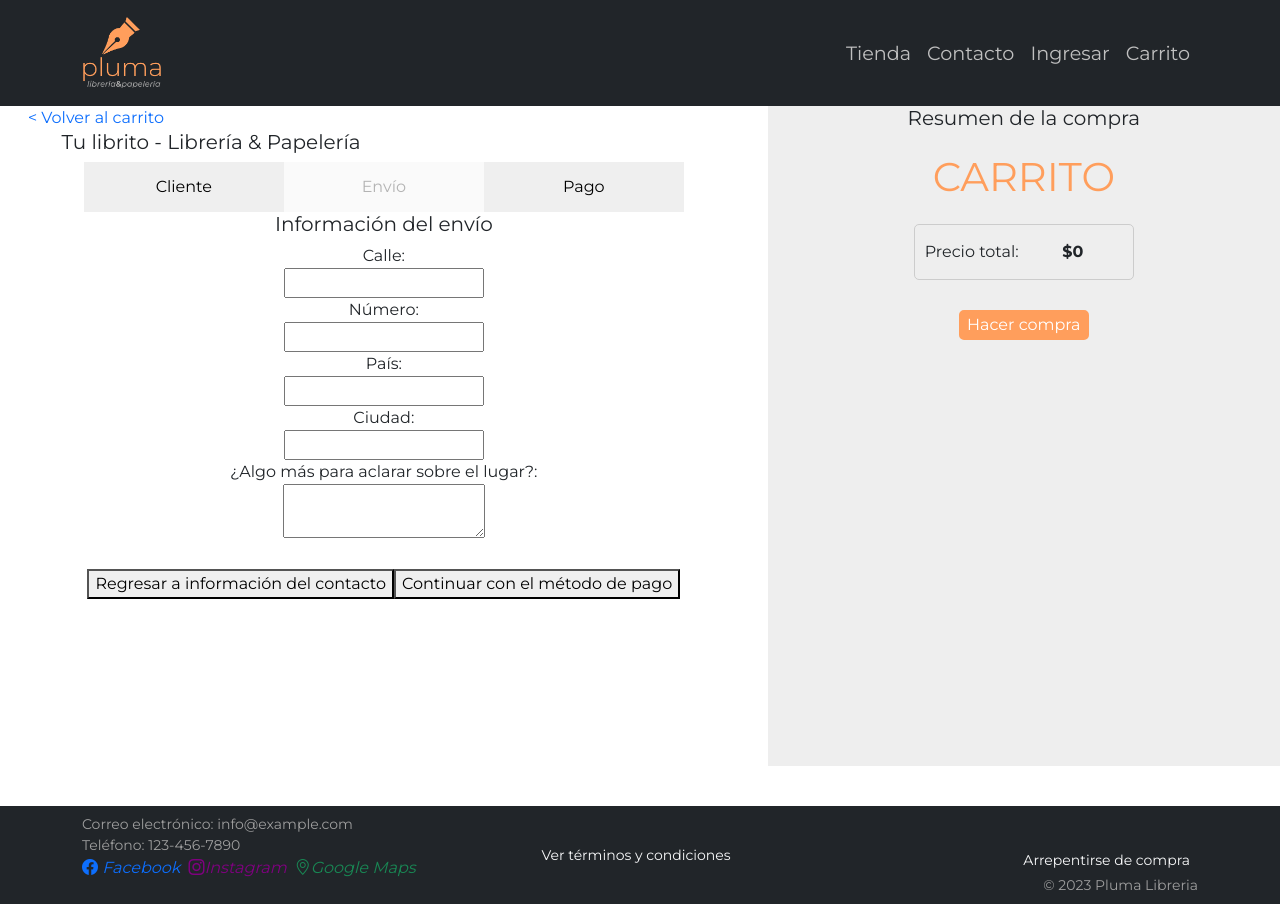
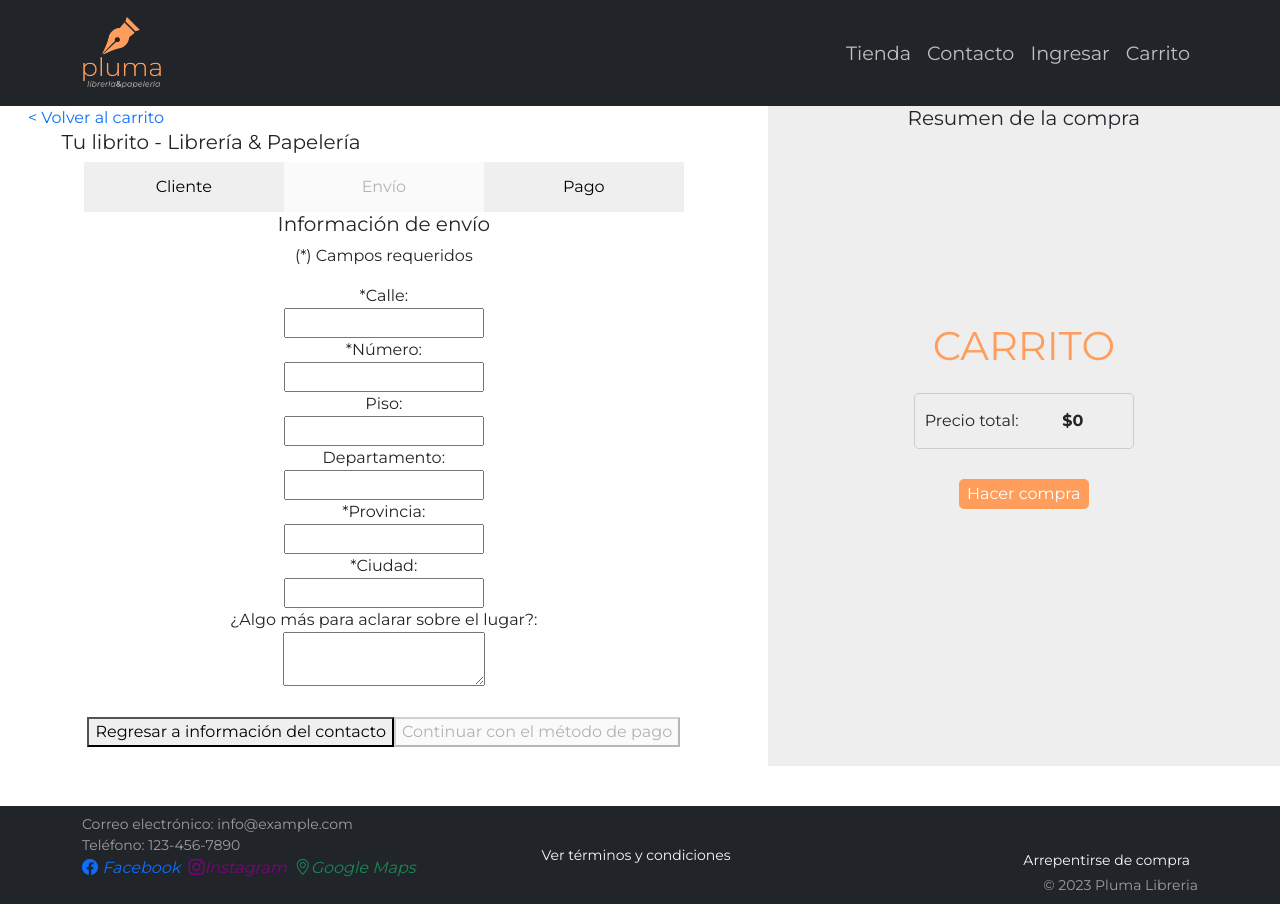
Before and after one commit to MoralesMatiasEzequiel/pf-libreria-FRONT, a React (Create React App) app: page /checkout in a window 1280 px wide. Both pictures are taken after a click on the button "Envío". Built offline with nearby package versions, Linux system fonts and the light colour scheme.

Commit message:
FORMULARIO DE DATOS DE COMPRADOR Y DE DATOS DE ENVÍO - TERMINADOS

```diff
--- a/src/components/views/Cart/Cart.jsx
+++ b/src/components/views/Cart/Cart.jsx
@@ -12,17 +12,47 @@ const Cart = () => {
     const [ formShipment, setFormShipment ] = useState(false);
     const [ formPay, setFormPay ] = useState(false);
 
+    const handleFormInfoClick = () => {
+        setFormInfo(true);
+        setFormShipment(false);
+        setFormPay(false);
+      };
+
+      const handleFormShipmentClick = () => {
+        setFormInfo(false);
+        setFormShipment(true);
+        setFormPay(false);
+      };
+
+      const handleFormPayClick = () => {
+        setFormInfo(false);
+        setFormShipment(false);
+        setFormPay(true);
+      };
+
     return (
         <div className={style.container}>
             <div className={style.containerInfo}>
                 <Link to={"/cart"} className={style.linkBack}>{"< Volver al carrito"}</Link>
                 <h5 className={style.title}>Tu librito - Librería & Papelería</h5>
-                <button className={style.boton} onClick={() => {setFormInfo(true); setFormShipment(false); setFormPay(false);}} disabled={formInfo}>Cliente</button>
-                <button className={style.boton} onClick={() => {setFormInfo(false); setFormShipment(true); setFormPay(false);}} disabled={formShipment}>Envío</button>
-                <button className={style.boton} onClick={() => {setFormInfo(false); setFormShipment(false); setFormPay(true);}} disabled={formPay}>Pago</button>
-                <FormInfoCart state={formInfo}/>
-                <FormShipmentCart state={formShipment}/>
-                <FormPayCart state={formPay}/>
+                <button
+                    className={style.boton}
+                    onClick={handleFormInfoClick}
+                    disabled={formInfo}
+                >Cliente</button>
+                <button
+                    className={style.boton}
+                    onClick={handleFormShipmentClick}
+                    disabled={formShipment}
+                >Envío</button>
+                <button
+                    className={style.boton}
+                    onClick={handleFormPayClick}
+                    disabled={formPay}
+                >Pago</button>
+                <FormInfoCart state={formInfo} setFormInfo={setFormInfo} setFormShipment={setFormShipment} setFormPay={setFormPay}/>
+                <FormShipmentCart state={formShipment} setFormInfo={setFormInfo} setFormShipment={setFormShipment} setFormPay={setFormPay} />
+                <FormPayCart state={formPay} setFormInfo={setFormInfo} setFormShipment={setFormShipment} setFormPay={setFormPay}/>
             </div>
             <div className={style.containerSubTotal}>
                 <h5>Resumen de la compra</h5>
--- a/src/components/views/Cart/FormInfoCart.jsx
+++ b/src/components/views/Cart/FormInfoCart.jsx
@@ -4,7 +4,7 @@ import { useDispatch, useSelector } from "react-redux";
 import { setClient } from "../../../redux/CartActions";
 
 
-const FormInfoCart = ({ state }) => {
+const FormInfoCart = ({ state, setFormInfo, setFormShipment, setFormPay }) => {
 
     const dispatch = useDispatch();
     const { clientInfo } = useSelector((state) => state.cart);
@@ -40,8 +40,11 @@ const FormInfoCart = ({ state }) => {
             dni: form.dni
         }
         dispatch(setClient(newClientInfo));
+        setFormInfo(false);
+        setFormShipment(true);
+        setFormPay(false);
     }
-    function validateNumberInput(event) {
+    const validateNumberInput = (event) => {
         const input = event.target;
         const sanitizedValue = input.value.replace(/\D/g, ''); // Elimina todos los caracteres que no sean dígitos
 
@@ -61,31 +64,31 @@ const FormInfoCart = ({ state }) => {
                 <form onSubmit={handleSubmit}>
                     <div>
                         <h5>Información de contacto</h5>
+                        <p>(*) Campos requeridos</p>
                     </div>
                     <div>
-                        <label htmlFor="email">E-mail: </label>
+                        <label htmlFor="email">*E-mail: </label>
+                        <br/>
                         <input type="text" name="email" onChange={handleInputChange} value={form.email}/>
                     </div>
-                    <br />
                     <div>
-                        <label htmlFor="name">Nombre: </label>
-
+                        <label htmlFor="name">*Nombre: </label>
+                        <br/>
                         <input type="text" name="name" onChange={handleInputChange} value={form.name}/>
                     </div>
-                    <br />
                     <div>
-                        <label htmlFor="surname">Apellido: </label>
-
+                        <label htmlFor="surname">*Apellido: </label>
+                        <br/>
                         <input type="text" name="surname" onChange={handleInputChange} value={form.surname}/>
                     </div>
                     <div>
-                        <label htmlFor="phone">Teléfono (sin ceros ni guiones): </label>
-
+                        <label htmlFor="phone">*Teléfono (sin ceros ni guiones): </label>
+                        <br/>
                         <input type="text" name="phone" onInput={validateNumberInput} onChange={handleInputChange} value={form.phone}/>
                     </div>
-                    <br/>
                     <div>
-                        <label htmlFor="dni">DNI/CUIL (sin puntos): </label>
+                        <label htmlFor="dni">*DNI/CUIL (sin puntos): </label>
+                        <br/>
                         <input type="text" name="dni" onInput={validateNumberInput} onChange={handleInputChange} value={form.dni}/>
                     </div>
                     <br />
--- a/src/components/views/Cart/FormPayCart.jsx
+++ b/src/components/views/Cart/FormPayCart.jsx
@@ -5,7 +5,7 @@ import { createOrder } from "../../../redux/CartActions";
 import { useEffect } from "react";
 
 
-const FormPayCart = ({ state }) => {
+const FormPayCart = ({ state, setFormInfo, setFormShipment, setFormPay }) => {
 
     const dispatch = useDispatch();
     const { productsOnCart, paymentLink } = useSelector((state) => state.cart)
@@ -43,7 +43,7 @@ const FormPayCart = ({ state }) => {
                             <br/>
                         </div>
                         <div>
-                            <button>Regresar a método de envío</button>
+                            <button onClick={() => {setFormInfo(false); setFormShipment(true); setFormPay(false);}}>Regresar a método de envío</button>
                             <button onClick={handleOnClick}>Realizar compra</button>
                         </div>
                     {/* </form>             */}
--- a/src/components/views/Cart/FormShipmentCart.jsx
+++ b/src/components/views/Cart/FormShipmentCart.jsx
@@ -1,55 +1,113 @@
-import React, { useState } from "react";
+import React, { useEffect, useState } from "react";
 import style from "./FormShipmentCart.module.css";
+import { useDispatch, useSelector } from "react-redux";
+import { setShipment } from "../../../redux/CartActions";
 
 
-const FormShipmentCart = ({ state }) => {
+const FormShipmentCart = ({ state, setFormInfo, setFormShipment, setFormPay }) => {
+
+    const dispatch = useDispatch();
+    const { shipmentInfo } = useSelector((state) => state.cart);
+
+    useEffect(() => {
+        console.log(shipmentInfo);
+    }, [shipmentInfo]);
 
     const [ form, setForm ] = useState({
         street: '',
         number: '',
-        country: '',
+        floor: '',
+        apartment: '',
+        province: '',
         city: '',
-        clarification: ''
+        comentary: ''
     });
 
+    const handleInputChange = (event) => {
+        const { name, value } = event.target;
+        setForm({
+            ...form,
+            [name]: value
+        })
+    }
 
+    const handleSubmit = (event) => {
+        event.preventDefault();
+        const newShipmentInfo ={
+            street: form.street,
+            number: form.number,
+            floor: form.floor,
+            apartment: form.apartment,
+            province: form.province,
+            city: form.city,
+            comentary: form.comentary
+        }
+        dispatch(setShipment(newShipmentInfo));
+        setFormInfo(false);
+        setFormShipment(false);
+        setFormPay(true);
+    }
+
+    const validateNumberInput = (event) => {
+        const input = event.target;
+        const sanitizedValue = input.value.replace(/\D/g, ''); // Elimina todos los caracteres que no sean dígitos
+
+        input.value = sanitizedValue;
+    }
+
+    const isDisabled =
+    form.street.trim() === '' ||
+    form.number.trim() === '' ||
+    form.province.trim() === '' ||
+    form.city.trim() === '';
 
     return (
         <div>
             {state &&
-                <form>
+                <form onSubmit={handleSubmit}>
                     <div>
-                        <h5>Información del envío</h5>
+                        <h5>Información de envío</h5>
+                        <p>(*) Campos requeridos</p>
                     </div>
                     <div>
-                        <label htmlFor="street">Calle: </label>
-                        <br />
-                        <input type="text" name="street" value={form.street}/>
+                        <label htmlFor="street">*Calle: </label>
+                        <br/>
+                        <input type="text" name="street" onChange={handleInputChange} value={form.street}/>
                     </div>
                     <div>
-                        <label htmlFor="number">Número: </label>
+                        <label htmlFor="number">*Número: </label>
                         <br />
-                        <input type="text" name="number" value={form.number}/>
+                        <input type="text" name="number" onInput={validateNumberInput}onChange={handleInputChange} value={form.number}/>
                     </div>
                     <div>
-                        <label htmlFor="country">País: </label>
-                        <br />
-                        <input type="text" name="country" value={form.country}/>
+                        <label htmlFor="floor">Piso: </label>
+                        <br/>
+                        <input type="text" name="floor" onChange={handleInputChange} value={form.floor}/>
                     </div>
                     <div>
-                        <label htmlFor="city">Ciudad: </label>
-                        <br />
-                        <input type="text" name="city" value={form.city}/>
+                        <label htmlFor="apartment">Departamento: </label>
+                        <br/>
+                        <input type="text" name="apartment" onChange={handleInputChange} value={form.apartment}/>
                     </div>
                     <div>
-                        <label htmlFor="clarification">¿Algo más para aclarar sobre el lugar?: </label>
+                        <label htmlFor="province">*Provincia: </label>
                         <br />
-                        <textarea type="text" name="clarification" value={form.clarification}/>
+                        <input type="text" name="province" onChange={handleInputChange} value={form.province}/>
+                    </div>
+                    <div>
+                        <label htmlFor="city">*Ciudad: </label>
+                        <br />
+                        <input type="text" name="city" onChange={handleInputChange} value={form.city}/>
+                    </div>
+                    <div>
+                        <label htmlFor="comentary">¿Algo más para aclarar sobre el lugar?: </label>
+                        <br />
+                        <textarea type="text" name="comentary" onChange={handleInputChange} value={form.comentary}/>
                     </div>
                     <br />
                     <div>
-                        <button>Regresar a información del contacto</button>
-                        <button>Continuar con el método de pago</button>
+                        <button onClick={() => {setFormInfo(true); setFormShipment(false); setFormPay(false);}}>Regresar a información del contacto</button>
+                        <button disabled={isDisabled} type="submit" >Continuar con el método de pago</button>
                     </div>
                 </form>
             }
--- a/src/components/views/CartProducts/CartProducts.module.css
+++ b/src/components/views/CartProducts/CartProducts.module.css
@@ -3,6 +3,7 @@
   flex-direction: column;
   align-items: center;
   justify-content: center;
+  min-height: 70vh;
 }
 
 .containerTitle {
--- a/src/redux/CartSlice.js
+++ b/src/redux/CartSlice.js
@@ -24,11 +24,14 @@ export const cartSlice = createSlice({
         },
         setClientInfo: (state, action) => {
             state.clientInfo = action.payload
+        },
+        setShipmentInfo: (state, action) => {
+            state.shipmentInfo = action.payload
         }
     }
 })
 
 
-export const { pushProductOnCart, removeProductFromCart, postOrderCreated, setClientInfo } = cartSlice.actions
+export const { pushProductOnCart, removeProductFromCart, postOrderCreated, setClientInfo, setShipmentInfo } = cartSlice.actions
 
 export default cartSlice.reducer
```
Also changed, not shown: src/redux/CartActions.js (+7 -1 lines).
